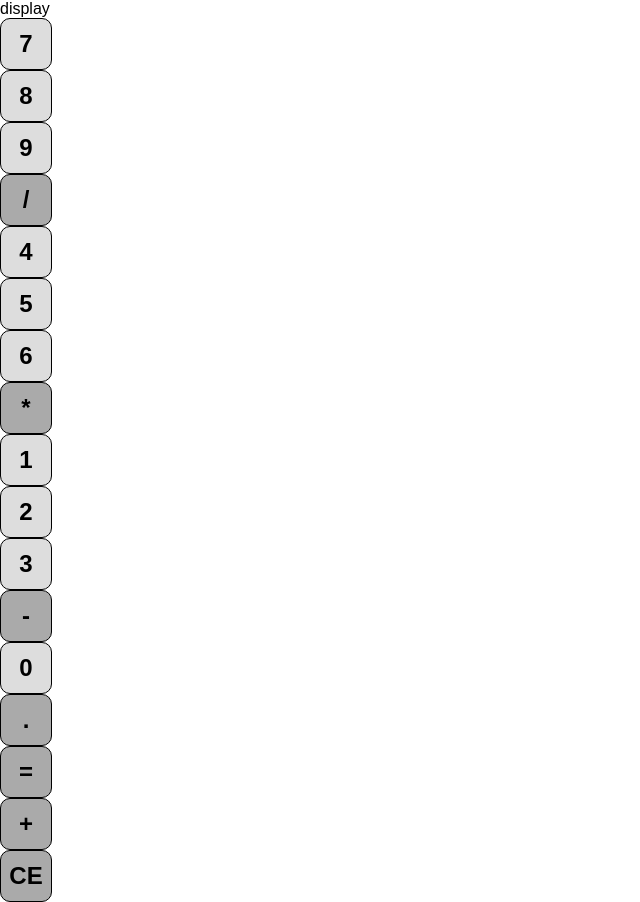
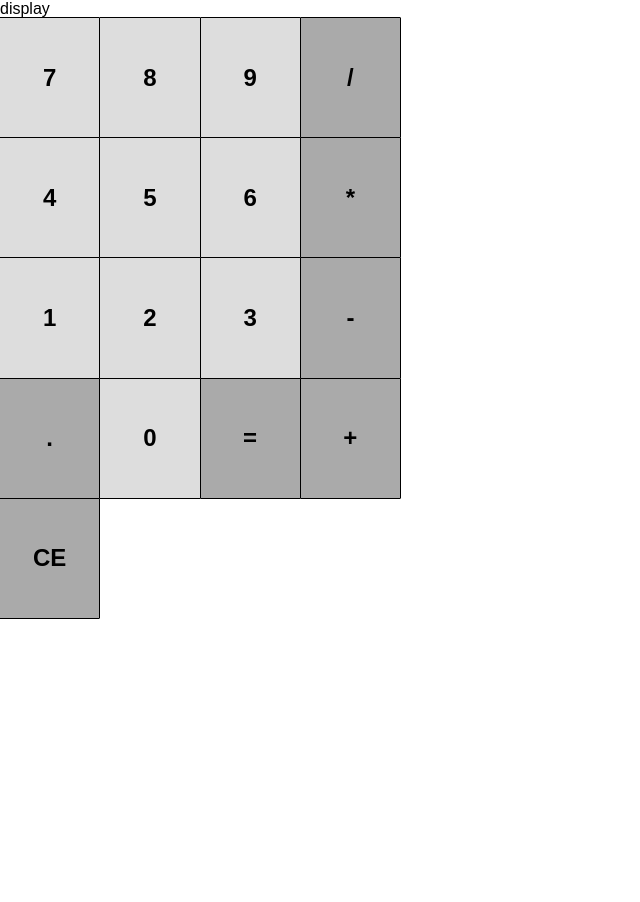
Before and after one commit to coolsitebiz/react-calculator, a React (Create React App) app: page / in a window 1280 px wide. Shown: the whole page, without its empty margins (0-640 px from the left). After the commit the page ends 800 px from the top, so only its background shows below. Built offline with nearby package versions, Linux system fonts and the light colour scheme.

Commit message:
started styling button grid

```diff
--- a/src/App.css
+++ b/src/App.css
@@ -2,6 +2,19 @@
   margin: 0;
   padding: 0;
   font-family: Arial, Helvetica, sans-serif;
+}
+
+.buttonGrid {
+    display: grid;
+    grid-template-columns: 1fr 1fr 1fr 1fr;
+    justify-items: center;
+    align-items: center;
+    justify-content: stretch;
+    align-content: stretch;
+    grid-gap: 1px;
+    width: 400px;
+    height: 600px;
+
 }
 
 div .digit, .operator {
@@ -9,10 +22,10 @@ div .digit, .operator {
     flex-direction: row;
     justify-content: center;
     align-items: center;
-    width: 50px;
-    height: 50px;
+    width: 100%;
+    height: 100%;
     border: 1px solid black;
-    border-radius: 10px;
+    border-radius: 1px;
     font-weight: bold;
     font-size: 1.5em;
 
--- a/src/components/Buttons.js
+++ b/src/components/Buttons.js
@@ -4,7 +4,7 @@ class Buttons extends React.Component {
 
     render() {
         return(
-            <div>
+            <div className='buttonGrid'>
                 <Button id="seven" buttonText="7"/>
                 <Button id="eight" buttonText= "8"/>
                 <Button id="nine" buttonText="9"/>
@@ -17,8 +17,8 @@ class Buttons extends React.Component {
                 <Button id="two" buttonText="2"/>
                 <Button id="three" buttonText="3"/>
                 <Button id="subtract" buttonText="-"/>
+                <Button id="decimal" buttonText="."/>
                 <Button id="zero" buttonText="0"/>
-                <Button id="decimal" buttonText="."/>
                 <Button id="equals" buttonText="="/>
                 <Button id="add" buttonText="+"/>
                 <Button id="clear" buttonText="CE"/>
```
